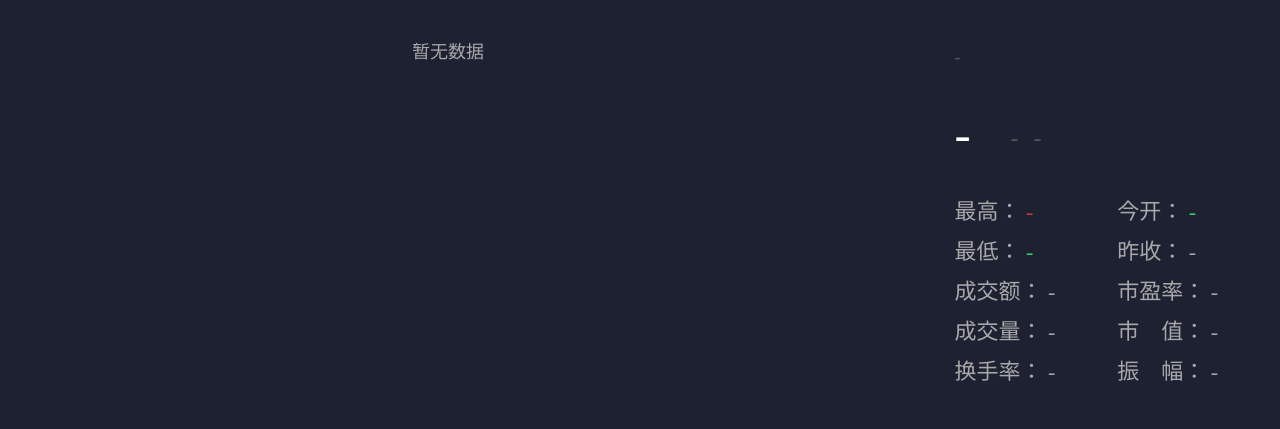
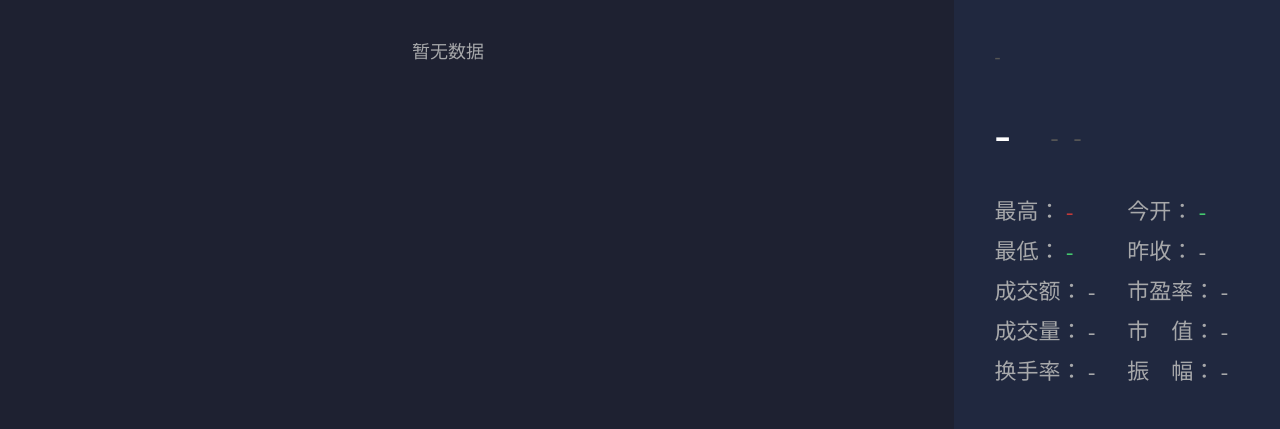
Before and after one commit to feifei135/webHQ, a plain HTML site: page html/fullScreen.html in a window 1280 px wide. Shown: the part 193-622 px from the top of the page. Drawn offline with nearby package versions, Linux system fonts and the light colour scheme; no server answers.

Commit message:
修改背景颜色

```diff
--- a/css/detail.css
+++ b/css/detail.css
@@ -711,7 +711,8 @@ ul{
 .f-stockInfo{
 	width: 25.44%;
 	/*width: 100%;*/
-	margin-top: 40px;
+	background-color: #20283f;
+	padding: 40px 20px 40px 40px;
 }
 
 .f-tb-fieldName{
```
